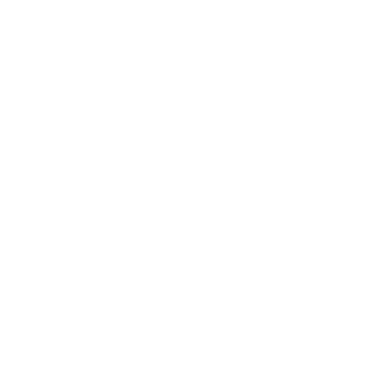
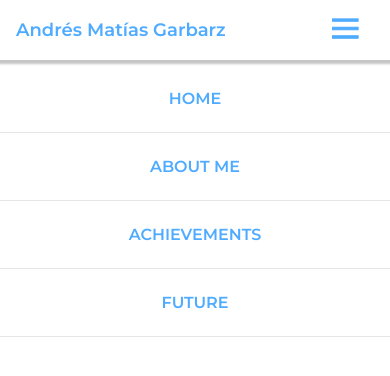
Before and after one commit to andresgarbarz/andresgarbarz, a React (Vite) app: page /student in a window 390 px wide. Before the commit this address had no page. Shown: the top 376 px of the page. Built offline with nearby package versions, Linux system fonts and the light colour scheme.

Commit message:
Student Page progress 1
.

```diff
--- a/package.json
+++ b/package.json
@@ -11,7 +11,7 @@
   "dependencies": {
     "react": "^18.2.0",
     "react-dom": "^18.2.0",
-    "react-router-dom": "^6.3.0",
+    "react-router-dom": "^6.4.2",
     "react-scroll": "^1.8.7"
   },
   "devDependencies": {
--- a/src/App.jsx
+++ b/src/App.jsx
@@ -1,16 +1,14 @@
 import { useState } from 'react'
 import reactLogo from './assets/react.svg'
 import './App.css'
-import Home from './components/Home'
-import Sections from './components/Sections'
+import Landing from './Pages/Landing'
 
 function App() {
   const [count, setCount] = useState(0)
 
   return (
     <>
-    <Home></Home>
-    <Sections></Sections>
+      <Landing></Landing>
     </>
   )
 }
--- a/src/components/Home.jsx
+++ b/src/Content/Home.jsx
@@ -7,7 +7,7 @@
         <>
         <div className='bg'>
             <h1 className='title'>I am Andrés Matías Garbarz</h1>
-            <Link className='btn' to='sections' smooth={true} duration={1000} delay={100}>Scroll Down</Link>
+            <Link className='btn' to='sections' smooth={true} duration={1000} delay={100}>Learn More</Link>
             {/* <button className='btn'>Scroll Down</button> */}
         </div>
         </>
--- a/src/components/Sections.jsx
+++ b/src/Content/Sections.jsx
@@ -5,6 +5,8 @@
 import developer from '../assets/home/developer.jpg'
 import musician from '../assets/home/musician.jpg'
 import extra from '../assets/home/extra.jpg'
+import { useNavigate } from 'react-router-dom'
+import Student from '../Pages/Student'
 
 function Sections() {
     return (
@@ -15,25 +17,25 @@
                         <div className='txtbox' id='stxtbox'>
                             <h1 className='stxt'>Student</h1>
                         </div>
-                        <img src={student} alt="" />
+                        <img src={student} alt="student" />
                     </div>
                     <div className='section' id='athlete'>
                         <div className='txtbox' id='atxtbox'>
                             <h1 className='stxt'>Athlete</h1>
                         </div>
-                        <img src={athlete} alt="" />
+                        <img src={athlete} alt="athlete" />
                     </div>
                     <div className='section' id='developer'>
                         <div className='txtbox' id='dtxtbox'>
                             <h1 className='stxt'>Developer</h1>
                         </div>
-                        <img src={developer} alt="" />
+                        <img src={developer} alt="developer" />
                     </div>
                     <div className='section' id='musician'>
                         <div className='txtbox' id='mtxtbox'>
                             <h1 className='stxt'>Musician</h1>
                         </div>
-                        <img src={musician} alt="" />
+                        <img src={musician} alt="musician" />
                     </div>
                 </div>
                 <div className='extra' id='andmore'>
--- /dev/null
+++ b/src/Pages/Landing.jsx
@@ -0,0 +1,14 @@
+import React from 'react'
+import Home from '../content/Home'
+import Sections from '../content/Sections'
+
+function Landing() {
+    return (
+        <>
+            <Home></Home>
+            <Sections></Sections>
+        </>
+    )
+}
+
+export default Landing
--- /dev/null
+++ b/src/Pages/Student.jsx
@@ -0,0 +1,12 @@
+import React from 'react'
+import Navbar from '../components/Navbar'
+
+function Student() {
+    return (
+        <>
+            <Navbar title={"Andrés Matías Garbarz"}></Navbar>
+        </>
+    )
+}
+
+export default Student
--- /dev/null
+++ b/src/components/Navbar.jsx
@@ -0,0 +1,35 @@
+import React, {useState} from 'react'
+import '../css/Navbar.css'
+
+function Navbar({title}) {
+    const [isNavExpanded, setIsNavExpanded] = useState(false);
+
+    return (
+        <>
+            <nav className="navbar">
+                <a href="/" className="name">{title}</a>
+                <button className="list" onClick={() => {setIsNavExpanded(!isNavExpanded)}}>
+                <svg width={48*5/9} height={37*5/9} viewBox="0 0 48 37" fill="none" xmlns="http://www.w3.org/2000/svg"><path d="M1 36V31.625H47V36H1ZM1 20.6875V16.3125H47V20.6875H1ZM1 5.375V1H47V5.375H1Z" fill="#4EABFF" stroke="#4EABFF" stroke-width="2"/></svg>
+                </button>
+                <div className={isNavExpanded ? "nav-menu expanded" : "nav-menu"}>
+                    <ul>
+                        <li>
+                            <a href="/student">HOME</a>
+                        </li>
+                        <li>
+                            <a href="/about">ABOUT ME</a>
+                        </li>
+                        <li>
+                            <a href="/contact">ACHIEVEMENTS</a>
+                        </li>
+                        <li>
+                            <a href="/contact">FUTURE</a>
+                        </li>
+                    </ul>
+                </div>
+            </nav>
+        </>
+    )
+}
+
+export default Navbar
--- /dev/null
+++ b/src/css/Navbar.css
@@ -0,0 +1,112 @@
+@import url('https://fonts.googleapis.com/css2?family=Montserrat:wght@600&display=swap');
+
+.navbar {
+    height: 60px;
+    width: 100%;
+    display: flex;
+    align-items: center;
+    position: relative;
+    background-color: #fff;
+    color: black;
+    box-shadow: 0 2px 2px 2px rgba(9, 9, 9, 0.23);
+}
+
+.name {
+    text-decoration: none;
+    color: #4EABFF;
+    font-size: 18px;
+    margin-left: 1rem;
+    font-family: 'Montserrat';
+    font-style: normal;
+    font-weight: 900;
+    line-height: 39px;
+    padding-right: 85px;
+    line-height: 20px;
+}
+.nav-menu {
+    margin-left: auto;
+    padding: 0px 20px 0px 20px;
+}
+
+.nav-menu ul {
+    display: flex;
+    padding: 0;
+}
+
+.nav-menu li {
+    list-style-type: none;
+    margin: 0 20px;
+    font-family: 'Montserrat';
+    font-style: normal;
+    font-weight: 900;
+}
+
+.nav-menu li a {
+    color: #4EABFF;
+    text-decoration: none;
+    display: block;
+    width: 100%;
+}
+
+.list {
+    border: 0;
+    background-color: transparent;
+    cursor: pointer;
+    position: absolute;
+    top: 50%;
+    right: 25px;
+    transform: translateY(-50%);
+    display: none;
+}
+
+.list:hover {
+    /*  */
+}
+
+@media screen and (max-width: 730px) {
+    .list {
+      display: block;
+    }
+    .nav-menu ul {
+        display: block;
+        position: absolute;
+        top: 49px;
+        left: 0;
+        flex-direction: column;
+        width: 100%;
+        height: calc(100vh - 77px);
+        background-color: white;
+        transition: all 700ms ease-out;
+        z-index: -1;
+    }
+
+    .nav-menu li {
+        text-align: center;
+        margin: 0;
+        border-bottom: 0.5px solid rgb(230, 230, 230);
+        box-sizing: border-box;
+    }
+
+    .nav-menu li a {
+        color: #4EABFF;
+        width: 100%;
+        padding: 1.5rem 0;
+    }
+
+    .nav-menu li:hover {
+        background-color: #eee;
+    }
+    .nav-menu.expanded ul {
+        z-index: -1;
+        top: -228px;
+        transition: all 700ms ease-out;
+    }
+}
+@media screen and (max-width: 273px) {
+    .navbar {
+        height: 80px;
+    }
+    .nav-menu ul {
+        top: 60px;
+    }
+}
--- a/src/main.jsx
+++ b/src/main.jsx
@@ -7,14 +7,16 @@
   Routes,
   Route,
 } from "react-router-dom";
+import Landing from './Pages/Landing';
+import Student from './Pages/Student';
 
 ReactDOM.createRoot(document.getElementById('root')).render(
   <React.StrictMode>
     <BrowserRouter>
       <Routes>
-        <Route path="/" element={<App />} />
-        {/* <Route path="expenses" element={<Expenses />} />
-        <Route path="invoices" element={<Invoices />} /> */}
+        <Route path="/" element={<Landing />} />
+        <Route path="student" element={<Student />} />
+        {/* <Route path="invoices" element={<Invoices />} /> */}
       </Routes>
     </BrowserRouter>
   </React.StrictMode>
```
Also changed, not shown: src/Content/StudentAbout.jsx (added, +12 -0 lines), src/css/StudentAbout.css (added), 1 other file (tests, documents, lock files or other folders).
